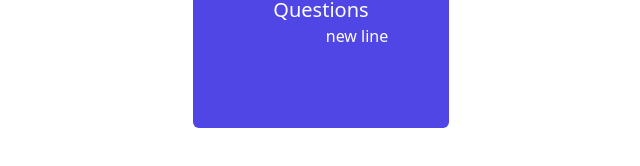
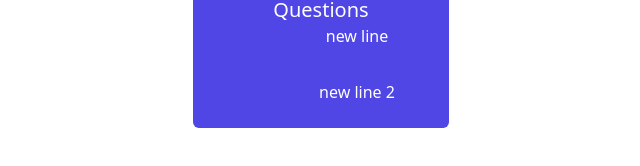
Before and after one commit to Omar-eAlessa/first-react-project, a React (Create React App) app: page / in a window 1280 px wide. Shown: the part 240-406 px from the top of the page, without its empty margins (319-959 px from the left). Built offline with nearby package versions, Linux system fonts and the light colour scheme.

Commit message:
Modified App.tsx again

```diff
--- a/src/App.tsx
+++ b/src/App.tsx
@@ -13,6 +13,8 @@ function App() {
           <div>
             new line
           </div>
+
+          <div> new line 2</div>
 
           {/* <div className='bg-black w-24 h-7 rounded text-white items-center justify-center'>ss</div> */}
           {/* <div className='bg-black w-24 h-7 rounded text-white items-center justify-center'>ss</div> */}
```
